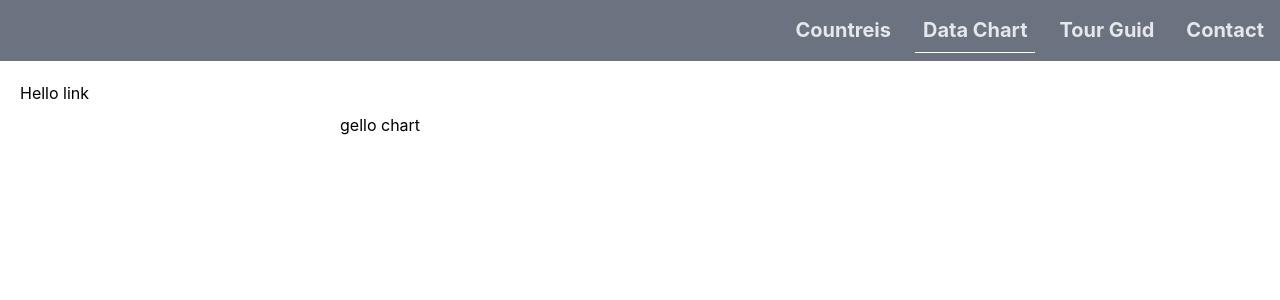
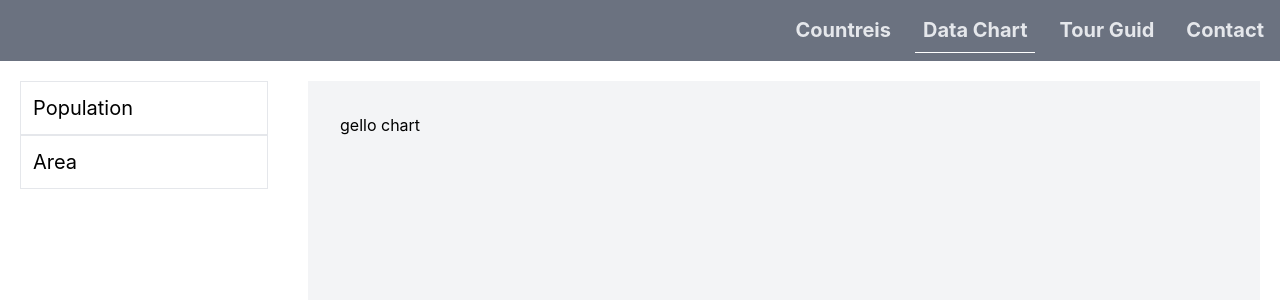
Before and after one commit to osama2kabdullah/router-practice, a React (Create React App) app: page /chart in a window 1280 px wide. Shown: the top 300 px of the page. Built offline with nearby package versions, Linux system fonts and the light colour scheme.

Commit message:
correct the previus commit

```diff
--- a/src/components/Countries.js
+++ b/src/components/Countries.js
@@ -7,14 +7,14 @@ const Countries = () => {
     const [datas, setDatas] = useLoadData('https://restcountries.com/v3.1/all');
     console.log(datas);
     return (
-        <div style={{display: 'grid', gridTemplateColumns: '20% 80%'}} className='m-5 bg-gray-100'>
+        <div style={{display: 'grid', gridTemplateColumns: '20% 80%'}} className='m-5'>
             <div className='flex flex-col'>
                 {
                     datas.map(country=><SideLinks to={`/${country.ccn3}`}>{country.name.common}</SideLinks>)
                 }
 
             </div>
-            <div className='ml-10 p-8 h-screen' style={{position: 'sticky', top:0, }}>
+            <div className='ml-10 p-8 bg-gray-100 h-screen' style={{position: 'sticky', top:0, }}>
                 <Outlet></Outlet>
             </div>
         </div>
--- a/src/components/DataChart.js
+++ b/src/components/DataChart.js
@@ -1,12 +1,14 @@
 import React from 'react';
+import SideLinks from './SideLinks';
 
 const DataChart = () => {
     return (
         <div style={{display: 'grid', gridTemplateColumns: '20% 80%'}} className='m-5'>
             <div className='flex flex-col'>
-                <h1>Hello link</h1>
+                <SideLinks to='/population'>Population</SideLinks>
+                <SideLinks to='/area'>Area</SideLinks>
             </div>
-            <div className='ml-10 p-8 h-screen' style={{position: 'sticky', top:0, }}>
+            <div className='ml-10 bg-gray-100 p-8 h-screen' style={{position: 'sticky', top:0, }}>
                 gello chart
             </div>
         </div>
```
